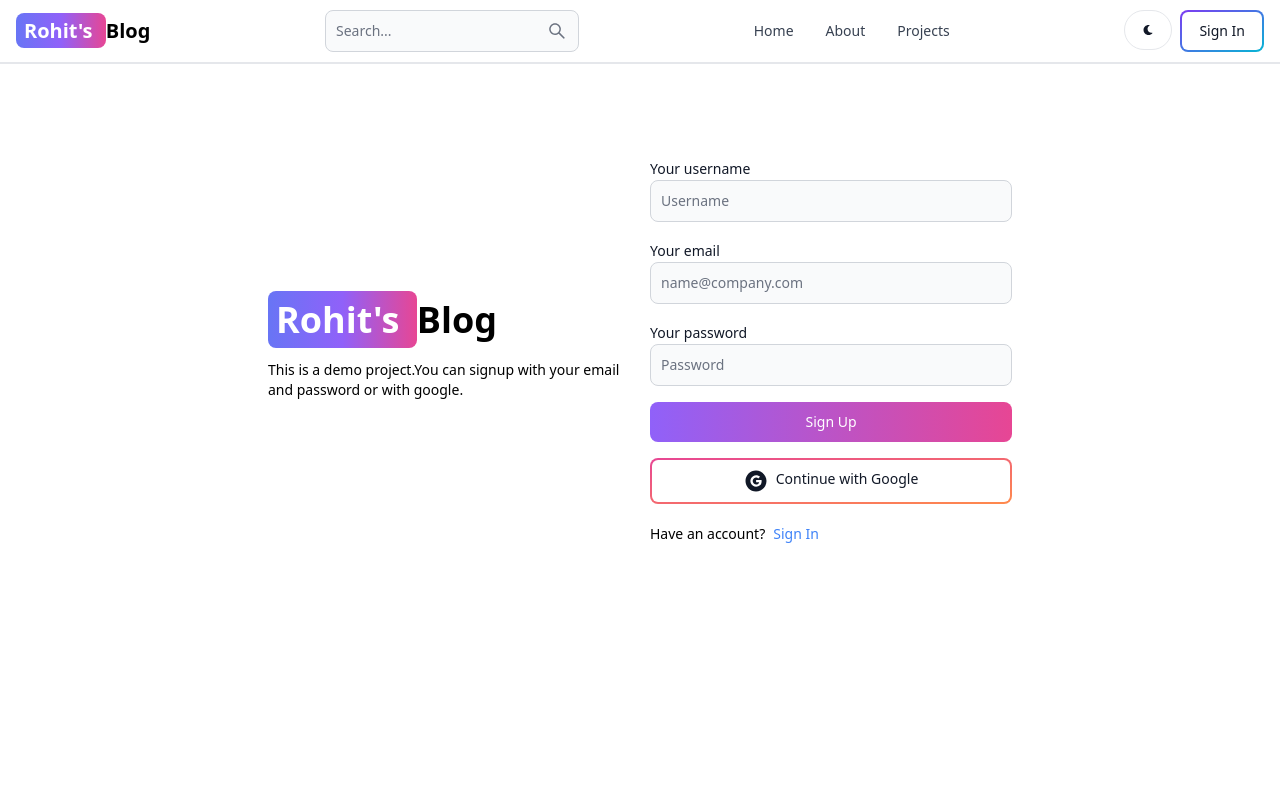
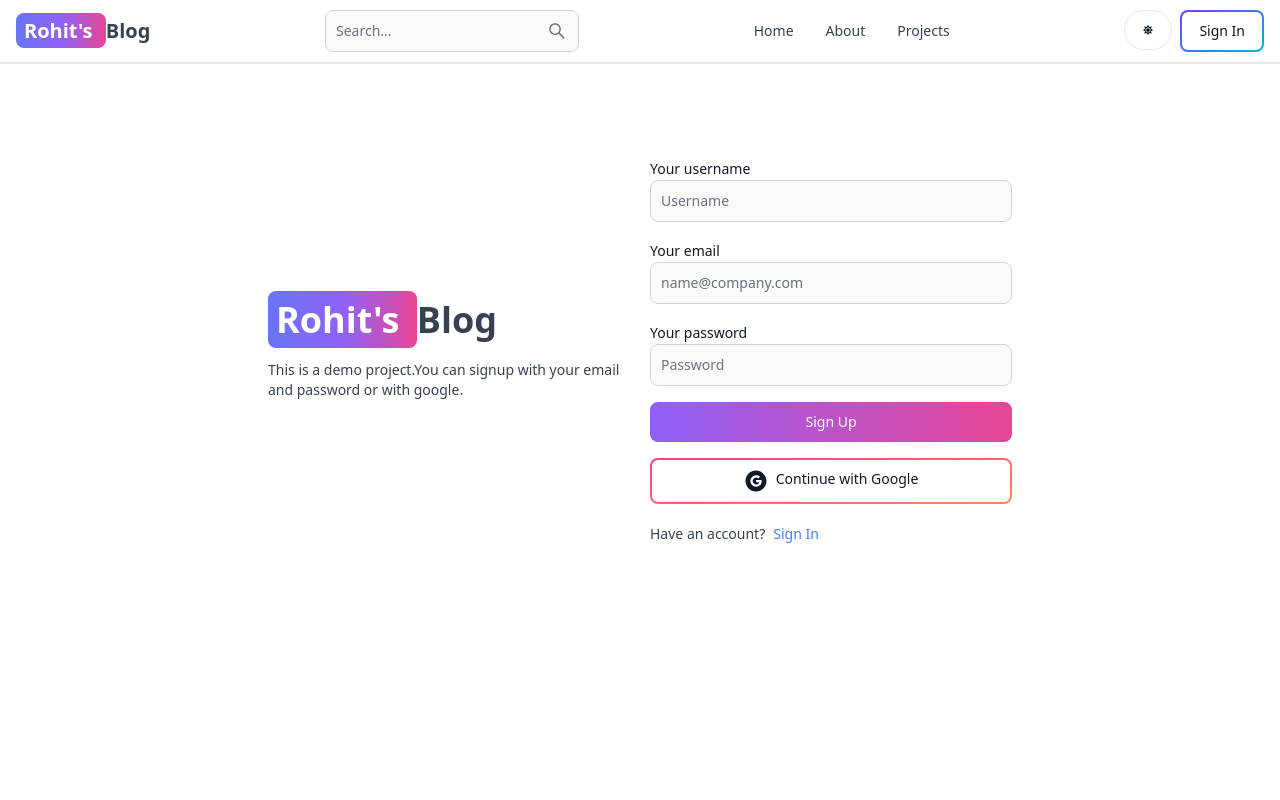
Before and after one commit to professorSergio12/Blog-website, a React (Vite) app in the folder client/: page /sign-up in a window 1280 px wide. Shown: the top 800 px of the page. Built offline with nearby package versions, Linux system fonts and the light colour scheme; no server answers.

Commit message:
add dark-light mode theme

```diff
--- a/client/src/components/Header.jsx
+++ b/client/src/components/Header.jsx
@@ -1,11 +1,17 @@
 import React from "react";
-import { Button, Navbar, TextInput } from "flowbite-react";
-import { Link, useLocation } from "react-router-dom";
+import { Avatar, Button, Dropdown, Navbar, TextInput } from "flowbite-react";
+import { Link, useLocation, useNavigate } from "react-router-dom";
 import { AiOutlineSearch } from "react-icons/ai";
-import { FaMoon } from "react-icons/fa";
+import { FaMoon, FaSun } from "react-icons/fa";
+import { useSelector, useDispatch } from "react-redux";
+import { toggleTheme } from "../redux/theme/themeSlice";
 
 export default function Header() {
   const path = useLocation().pathname;
+  const dispatch = useDispatch();
+  const { currentUser } = useSelector((state) => state.user);
+  const { theme } = useSelector((state) => state.theme);
+
   return (
     <Navbar className="border-b-2">
       <Link
@@ -32,15 +38,42 @@
       </Button>
 
       <div className="flex gap-2 md:order-2">
-        <Button className="w-12 h-10 hidden sm:inline" color="gray" pill>
-          <FaMoon />
+        <Button
+          className="w-12 h-10 hidden sm:inline"
+          color="gray"
+          pill
+          onClick={() => dispatch(toggleTheme())}
+        >
+          {theme === "light" ? <FaSun /> : <FaMoon />}
         </Button>
 
-        <Link to="/sign-in">
-          <Button gradientDuoTone="purpleToBlue" outline>
-            Sign In
-          </Button>
-        </Link>
+        {currentUser ? (
+          <Dropdown
+            arrowIcon={false}
+            inline
+            label={
+              <Avatar alt="user" img={currentUser.profilePicture} rounded />
+            }
+          >
+            <Dropdown.Header>
+              <span className="block text-sm">@{currentUser.username}</span>
+              <span className="block text-sm font-medium truncate">
+                {currentUser.email}
+              </span>
+            </Dropdown.Header>
+            <Link to={"/dashboard?tab=profile"}>
+              <Dropdown.Item>Profile</Dropdown.Item>
+            </Link>
+            <Dropdown.Divider />
+            <Dropdown.Item>Sign out</Dropdown.Item>
+          </Dropdown>
+        ) : (
+          <Link to="/sign-in">
+            <Button gradientDuoTone="purpleToBlue" outline>
+              Sign In
+            </Button>
+          </Link>
+        )}
 
         <Navbar.Toggle />
       </div>
--- a/client/src/components/OAuth.jsx
+++ b/client/src/components/OAuth.jsx
@@ -7,14 +7,14 @@
 import { useNavigate } from "react-router-dom";
 
 export default function OAuth() {
-  const auth = getAuth(app);
+  const auth = getAuth(app);//initializes Firebase authentication for the current app instance. This auth object will be used to manage authentication, such as signing in users.
   const dispatch = useDispatch();
   const navigate = useNavigate();
   const handleGoogleClick = async () => {
-    const provider = new GoogleAuthProvider();
+    const provider = new GoogleAuthProvider(); // creates a new instance of the Google Auth provider, which is used to handle Google sign-in.
     provider.setCustomParameters({ prompt: "select_account" });
     try {
-      const resultsFromGoogle = await signInWithPopup(auth, provider);
+      const resultsFromGoogle = await signInWithPopup(auth, provider); //opens a popup window for the user to sign in with their Google account. If successful, it returns the user's Google account information, which is stored in resultsFromGoogle.
       // console.log(resultsFromGoogle);
 
       const res = await fetch("/api/auth/google", {
--- /dev/null
+++ b/client/src/components/ThemeProvider.jsx
@@ -0,0 +1,12 @@
+import { useSelector } from "react-redux";
+
+export default function ThemeProvider({ children }) {
+  const { theme } = useSelector((state) => state.theme);
+  return (
+    <div className={theme}>
+      <div className="bg-white text-gray-700 dark:text-gray-200 dark:bg-[rgb(16,23,42)] min-h-screen">
+        {children}
+      </div>
+    </div>
+  );
+}
--- a/client/src/main.jsx
+++ b/client/src/main.jsx
@@ -5,11 +5,14 @@
 import { store, persistor } from "./redux/store.js";
 import { Provider } from "react-redux";
 import { PersistGate } from "redux-persist/integration/react";
+import ThemeProvider from "./components/ThemeProvider.jsx";
 
 ReactDOM.createRoot(document.getElementById("root")).render(
   <PersistGate persistor={persistor}>
     <Provider store={store}>
-      <App />
+      <ThemeProvider>
+        <App />
+      </ThemeProvider>
     </Provider>
   </PersistGate>
 );
--- a/client/src/redux/store.js
+++ b/client/src/redux/store.js
@@ -2,9 +2,11 @@
 import userReducer from "./user/userSlice";
 import { persistReducer, persistStore } from "redux-persist";
 import storage from "redux-persist/lib/storage";
+import themeSlice from "./theme/themeSlice";
 
 const rootReducer = combineReducers({
   user: userReducer,
+  theme:themeSlice,
 });
 
 const persistConfig = {
--- /dev/null
+++ b/client/src/redux/theme/themeSlice.js
@@ -0,0 +1,20 @@
+import { createSlice } from "@reduxjs/toolkit";
+
+const initialState = {
+  theme: "light",
+};
+
+export const themeSlice = createSlice({
+  name: "theme",
+  initialState,
+  reducers: {
+    toggleTheme: (state) => {
+      state.theme = state.theme === "light" ? "dark" : "light";
+    },
+  },
+});
+
+// Action creators are generated for each case reducer function
+export const {toggleTheme} = themeSlice.actions;
+
+export default themeSlice.reducer;
```
Also changed, not shown: 1 other file (tests, documents, lock files or other folders).
